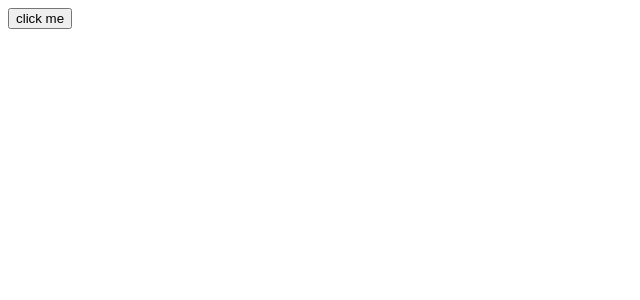
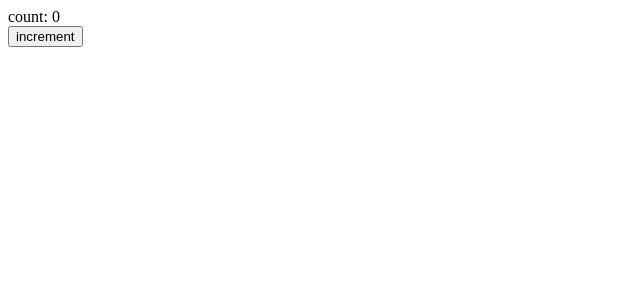
Before and after one commit to Shuxin-Lai/react-jira, a React (Create React App) app: page / in a window 1280 px wide. Shown: the top 300 px of the page, without its empty margins (0-640 px from the left). Built offline with nearby package versions, Linux system fonts and the light colour scheme.

Commit message:
chore: add store

```diff
--- a/package.json
+++ b/package.json
@@ -3,6 +3,7 @@
   "version": "0.1.0",
   "private": true,
   "dependencies": {
+    "@reduxjs/toolkit": "^1.9.1",
     "@testing-library/jest-dom": "^5.16.5",
     "@testing-library/react": "^13.4.0",
     "@testing-library/user-event": "^13.5.0",
@@ -12,6 +13,7 @@
     "@types/react-dom": "^18.0.10",
     "react": "^18.2.0",
     "react-dom": "^18.2.0",
+    "react-redux": "^8.0.5",
     "react-scripts": "5.0.1",
     "typescript": "^4.9.4",
     "web-vitals": "^2.1.4"
--- a/src/App.tsx
+++ b/src/App.tsx
@@ -1,13 +1,17 @@
-import { useCallback } from "react"
+import { useSelector, useDispatch } from "react-redux"
+import { RootState } from "./store"
+import { increment } from "./store/features/counterSlice"
 
 function App() {
-  const handleClick = useCallback(() => {
-    alert("ok")
-  }, [])
+  const count = useSelector((state: RootState) => state.counter.value)
+  const dispatch = useDispatch()
 
   return (
     <div className="App">
-      <button onClick={handleClick}>click me</button>
+      <div>count: {count}</div>
+      <div>
+        <button onClick={() => dispatch(increment())}>increment</button>
+      </div>
     </div>
   )
 }
--- a/src/index.tsx
+++ b/src/index.tsx
@@ -1,12 +1,16 @@
-import React from 'react'
-import ReactDOM from 'react-dom/client'
-import App from './App'
-import reportWebVitals from './reportWebVitals'
+import React from "react"
+import ReactDOM from "react-dom/client"
+import App from "./App"
+import reportWebVitals from "./reportWebVitals"
+import { store } from "./store"
+import { Provider } from "react-redux"
 
-const root = ReactDOM.createRoot(document.getElementById('root') as HTMLElement)
+const root = ReactDOM.createRoot(document.getElementById("root") as HTMLElement)
 root.render(
   <React.StrictMode>
-    <App />
+    <Provider store={store}>
+      <App />
+    </Provider>
   </React.StrictMode>,
 )
 
--- /dev/null
+++ b/src/store/features/counterSlice.ts
@@ -0,0 +1,35 @@
+import { createSlice } from "@reduxjs/toolkit"
+import type { PayloadAction } from "@reduxjs/toolkit"
+
+export interface CounterState {
+  value: number
+}
+
+const initialState: CounterState = {
+  value: 0,
+}
+
+export const counterSlice = createSlice({
+  name: "counter",
+  initialState,
+  reducers: {
+    increment: (state) => {
+      // Redux Toolkit allows us to write "mutating" logic in reducers. It
+      // doesn't actually mutate the state because it uses the Immer library,
+      // which detects changes to a "draft state" and produces a brand new
+      // immutable state based off those changes
+      state.value += 1
+    },
+    decrement: (state) => {
+      state.value -= 1
+    },
+    incrementByAmount: (state, action: PayloadAction<number>) => {
+      state.value += action.payload
+    },
+  },
+})
+
+// Action creators are generated for each case reducer function
+export const { increment, decrement, incrementByAmount } = counterSlice.actions
+
+export default counterSlice.reducer
--- /dev/null
+++ b/src/store/index.ts
@@ -0,0 +1,13 @@
+import { configureStore } from "@reduxjs/toolkit"
+import counterReducer from "./features/counterSlice"
+
+export const store = configureStore({
+  reducer: {
+    counter: counterReducer,
+  },
+})
+
+// Infer the `RootState` and `AppDispatch` types from the store itself
+export type RootState = ReturnType<typeof store.getState>
+// Inferred type: {posts: PostsState, comments: CommentsState, users: UsersState}
+export type AppDispatch = typeof store.dispatch
```
Also changed, not shown: 1 other file (tests, documents, lock files or other folders).
